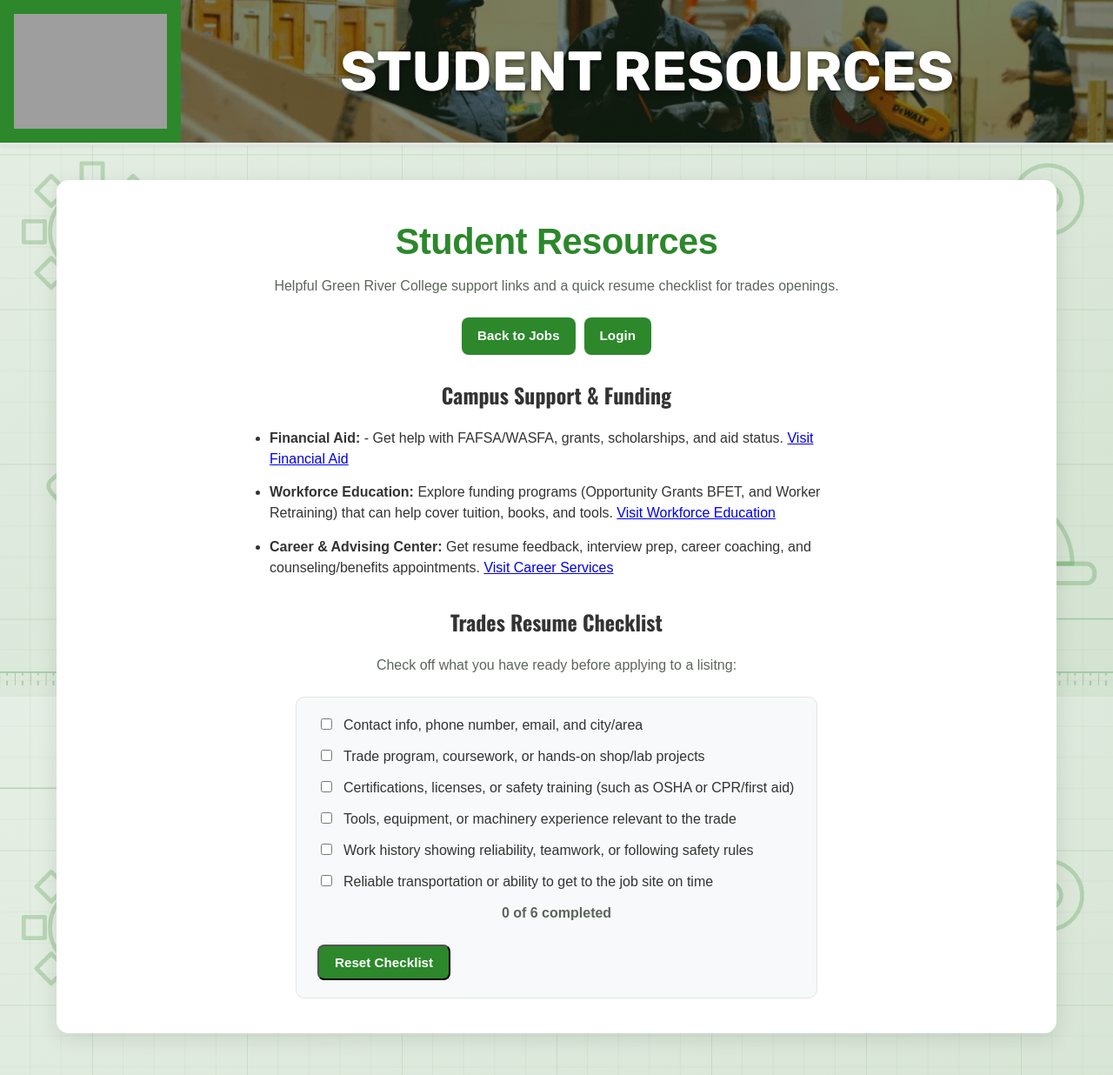
After one commit to The-Arctic-Winter-7/grc-trades-board, a Node server app: page /student-resources in a window 1280 px wide. The commit adds this page. Shown: the whole page at 87% size. Run offline with Node 20, Linux system fonts and the light colour scheme; grey boxes are pictures that could not be loaded.

Commit message:
added student resouces page with a resume checklist

```diff
--- a/app.js
+++ b/app.js
@@ -111,6 +111,11 @@ app.get('/jobs', (req, res) => {
     res.redirect('/');
 });
 
+//Student Resources Route Page
+app.get('/student-resources', (req, res) => {
+    res.render('student-resources');
+});
+
 // Add a Job Form Route
 app.get('/add-job', requireAdmin, async (req, res) => {
     try{
--- a/public/styles/style.css
+++ b/public/styles/style.css
@@ -381,6 +381,37 @@ header {
     border: 1px solid transparent;
 }
 
+.resource-list {
+    max-width: 700px;
+    margin: 0 auto 2rem;
+    padding-left: 1.25rem;
+}
+
+.resource-list li {
+    margin-bottom: 0.9rem;
+}
+
+.checklist-box {
+    max-width: 600px;
+    margin: 0 auto 1rem;
+    padding: 1.25rem 1.5rem;
+    background: var(--tertiary-color);
+    border: 1px solid var(--border-color);
+    border-radius: 10px;
+}
+
+.checklist-item {
+    display: flex;
+    align-items: flex-start;
+    gap: 10px;
+    margin-bottom: 0.75rem;
+    cursor: pointer;
+}
+
+.checklist-item input {
+    margin-top: 4px;
+}
+
 /* Stack search/entries neatly on phones */
 @media screen and (max-width: 600px) {
     .dataTables_wrapper .dataTables_length,
--- a/views/jobs.ejs
+++ b/views/jobs.ejs
@@ -16,9 +16,11 @@
     <div id="main-button-container">
       <% if (isAdmin) { %>
       <a href="/add-job" class="main-button">Add a Job</a>
+      <a href="/student-resources" class="main-button">Student Resources</a>
       <a href="/logout" class="main-button">Logout</a>
       <% } else { %>
       <a href="/login" class="main-button">Login</a>
+      <a href="/student-resources" class="main-button">Student Resources</a>
       <% } %>
       <a href="https://www.greenriver.edu/students/academics/areas-of-interest/program-maps/trades-industrial-tech-aviation-natural-resources/index.html" target="_blank" rel="noopener noreferrer" class="main-button">Explore GRC Trades Programs</a>
     </div>
--- /dev/null
+++ b/views/student-resources.ejs
@@ -0,0 +1,93 @@
+<!DOCTYPE html>
+<html lang="en">
+<head>
+    <%- include('partials/head',{title: 'Student Resources' })%>
+</head>
+<body>
+    <%- include('partials/nav', { heading: 'Student Resources' }) %>
+    <div id="main">
+        <h1>Student Resources</h1>
+        <p>Helpful Green River College support links and a quick resume checklist for trades openings.</p>
+        <div id = "main-button-container">
+            <a href ="/" class= "main-button">Back to Jobs</a>
+            <% if (isAdmin) { %>
+            <a href="/add-job" class="main-button">Add a Job</a>
+            <a href="/logout" class="main-button">Logout</a>
+            <% } else { %>
+            <a href="/login" class="main-button">Login</a>
+            <% } %>
+        </div>
+        <h2>Campus Support &amp; Funding</h2>
+        <ul class="resource-list">
+            <li>
+                <strong>Financial Aid:</strong> - Get help with FAFSA/WASFA, grants, scholarships, and aid status.
+                <a href ="https://www.greenriver.edu/students/pay-for-college/financial-aid/index.html" target="_blank" rel="noopener noreferrer">Visit Financial Aid</a>
+            </li>
+            <li>
+                <strong>Workforce Education:</strong> Explore funding programs (Opportunity Grants BFET, and Worker Retraining) that can help cover tuition, books, and tools.
+                <a href="https://www.greenriver.edu/students/academics/workforce/index.html" target="_blank" rel="noopener noreferrer">Visit Workforce Education</a>
+            </li>
+            <li>
+                <strong>Career &amp; Advising Center:</strong> Get resume feedback, interview prep, career coaching, and counseling/benefits appointments.
+                <a href="https://www.greenriver.edu/students/academics/career-and-advising-center/career-services/index.html" target="_blank" rel="noopener noreferrer">Visit Career Services</a>
+            </li>
+        </ul>
+
+        <h2> Trades Resume Checklist</h2>
+        <p> Check off what you have ready before applying to a lisitng:</p>
+
+        <div class="checklist-box">
+      <label class="checklist-item">
+        <input type="checkbox" class="resume-check">
+        <span>Contact info, phone number, email, and city/area</span>
+      </label>
+      <label class="checklist-item">
+        <input type="checkbox" class="resume-check">
+        <span>Trade program, coursework, or hands-on shop/lab projects</span>
+      </label>
+      <label class="checklist-item">
+        <input type="checkbox" class="resume-check">
+        <span>Certifications, licenses, or safety training (such as OSHA or CPR/first aid)</span>
+      </label>
+      <label class="checklist-item">
+        <input type="checkbox" class="resume-check">
+        <span>Tools, equipment, or machinery experience relevant to the trade</span>
+      </label>
+      <label class="checklist-item">
+        <input type="checkbox" class="resume-check">
+        <span>Work history showing reliability, teamwork, or following safety rules</span>
+      </label>
+      <label class="checklist-item">
+        <input type="checkbox" class="resume-check">
+        <span>Reliable transportation or ability to get to the job site on time</span>
+      </label>
+
+      <p id="checklistStatus"><strong>0 of 6 completed</strong></p>
+      <button type="button" id="resetChecklistBtn" class="main-button">Reset Checklist</button>
+        </div>
+    </div>
+
+    <script>
+    const checkboxes = document.querySelectorAll('.resume-check');
+    const statusText = document.getElementById('checklistStatus');
+    const resetBtn = document.getElementById('resetChecklistBtn');
+
+    function updateStatus() {
+      const checkedCount = document.querySelectorAll('.resume-check:checked').length;
+      statusText.innerHTML = `<strong>${checkedCount} of ${checkboxes.length} completed</strong>`;
+    }
+
+    checkboxes.forEach((box) => {
+      box.addEventListener('change', updateStatus);
+    });
+
+    resetBtn.addEventListener('click', () => {
+      checkboxes.forEach((box) => {
+        box.checked = false;
+      });
+      updateStatus();
+    });
+  </script>
+
+</body>
+</html>
```
